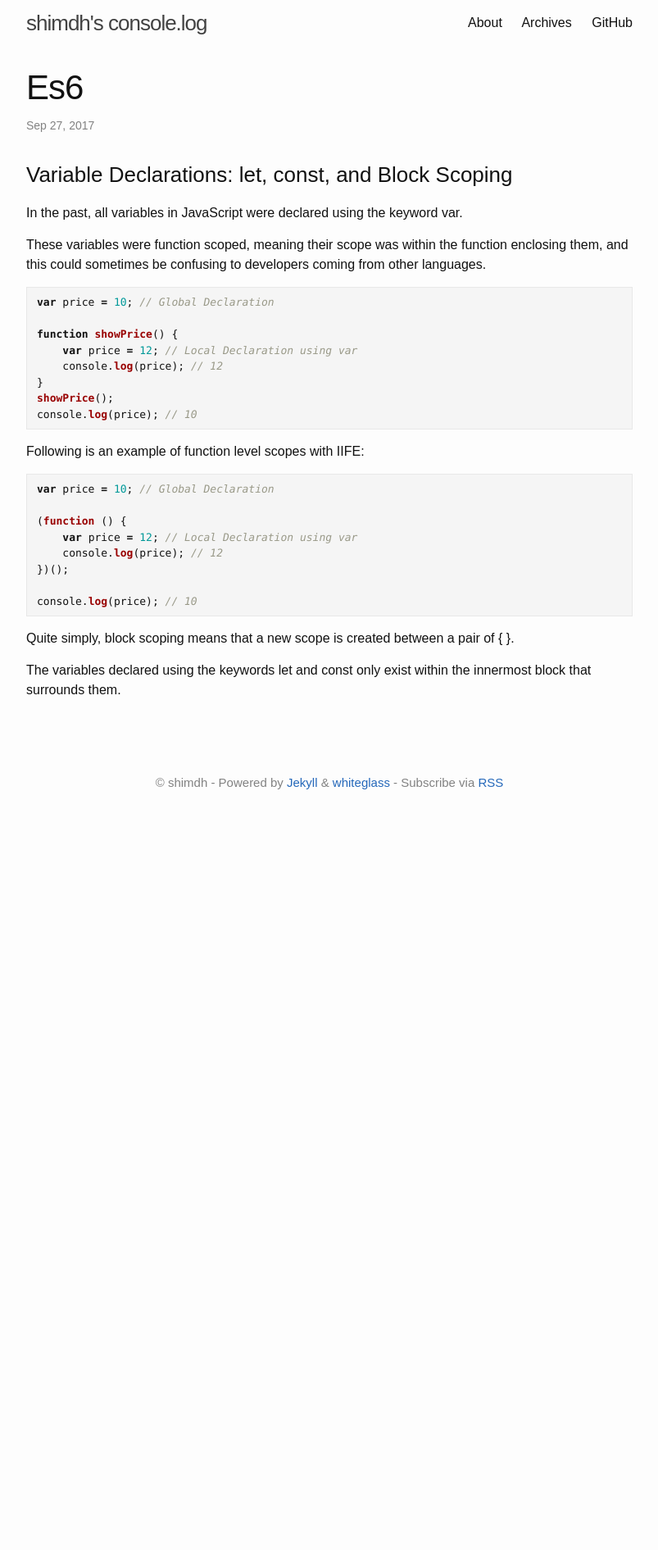
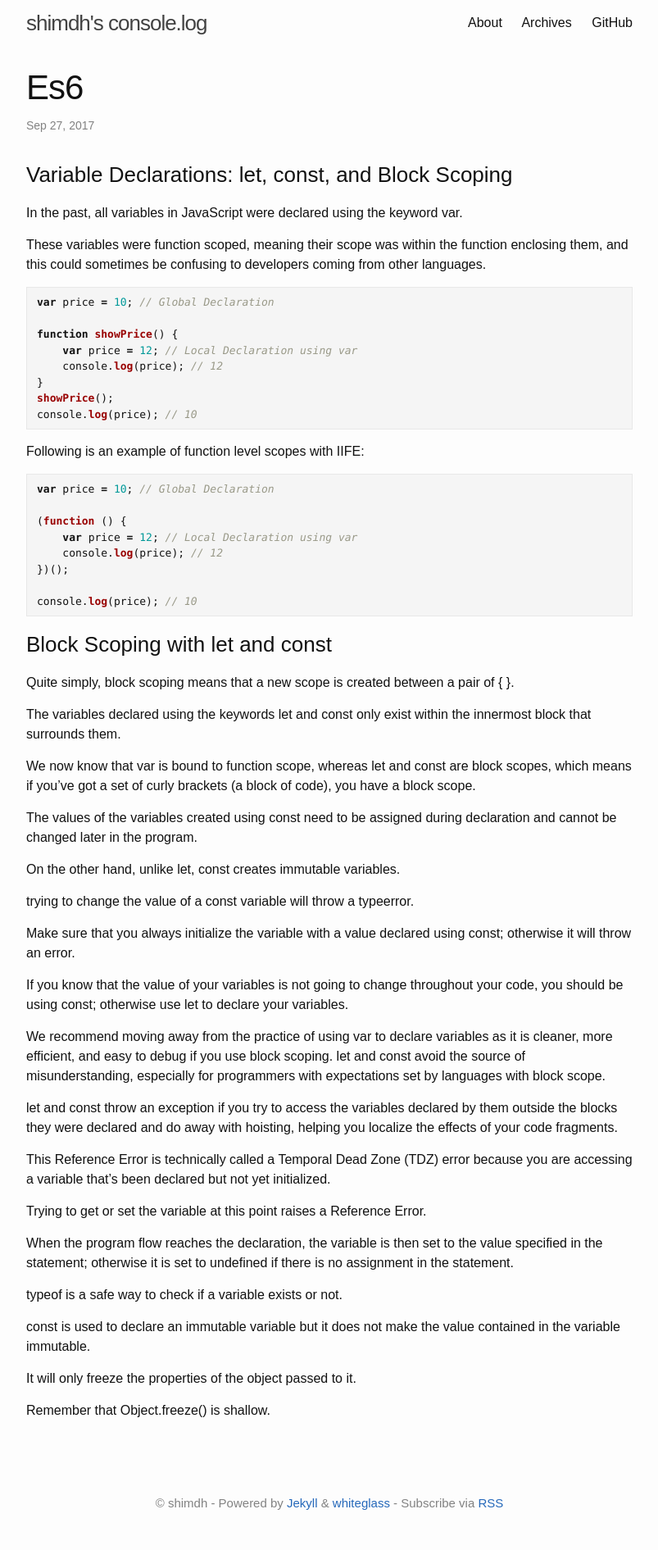
Before and after one commit to yous/whiteglass, a Jekyll site: the page built from _posts/2017-09-27-es6.md, in a window 1280 px wide. Shown: the whole page at 82% size, without its empty margins (238-1041 px from the left). Built offline with Jekyll 4.4.1, drawn with Linux system fonts in a browser that asks for light colours; before the commit the page ends 1012 px from its top, so only the background shows below that.

Commit message:
added content

```diff
--- a/_posts/2017-09-27-es6.md
+++ b/_posts/2017-09-27-es6.md
@@ -31,7 +31,38 @@ var price = 10; // Global Declaration
 console.log(price); // 10
 {% endhighlight %}
 
+### Block Scoping with let and const
 
 Quite simply, block scoping means that a new scope is created between a pair of { }.
 
 The variables declared using the keywords let and const only exist within the innermost block that surrounds them.
+
+We now know that var is bound to function scope, whereas let and const are block scopes, which means if you've got a set of curly brackets (a block of code), you have a block scope.
+
+The values of the variables created using const need to be assigned during declaration and cannot be changed later in the program.
+
+On the other hand, unlike let, const creates immutable variables.
+
+trying to change the value of a const variable will throw a typeerror.
+
+Make sure that you always initialize the variable with a value declared using const; otherwise it will throw an error.
+
+If you know that the value of your variables is not going to change throughout your code, you should be using const; otherwise use let to declare your variables.
+
+We recommend moving away from the practice of using var to declare variables as it is cleaner, more efficient, and easy to debug if you use block scoping. let and const avoid the source of misunderstanding, especially for programmers with expectations set by languages with block scope.
+
+let and const throw an exception if you try to access the variables declared by them outside the blocks they were declared and do away with hoisting, helping you localize the effects of your code fragments.
+
+This Reference Error is technically called a Temporal Dead Zone (TDZ) error because you are accessing a variable that's been declared but not yet initialized.
+
+Trying to get or set the variable at this point raises a Reference Error.
+
+When the program flow reaches the declaration, the variable is then set to the value specified in the statement; otherwise it is set to undefined if there is no assignment in the statement.
+
+typeof is a safe way to check if a variable exists or not.
+
+const is used to declare an immutable variable but it does not make the value contained in the variable immutable.
+
+It will only freeze the properties of the object passed to it.
+
+Remember that Object.freeze() is shallow.
```
